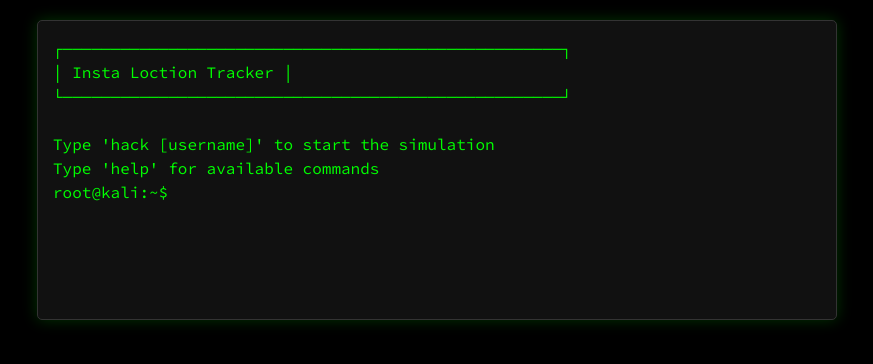
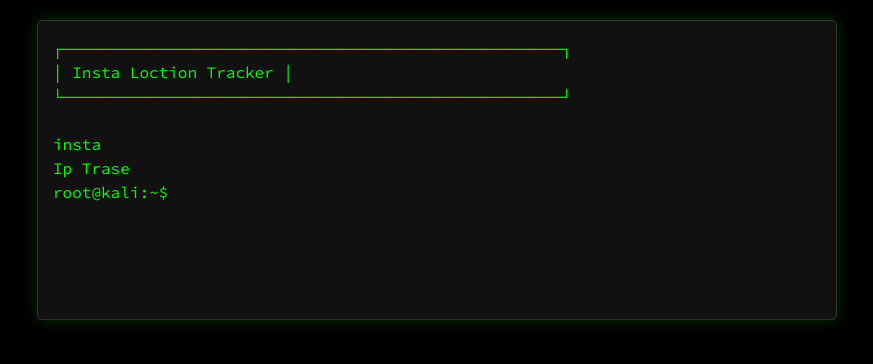
Before and after one commit to awclk/-, a plain HTML site: page index.html in a window 1280 px wide. Shown: the whole page, without its empty margins (203-1076 px from the left). Drawn offline with nearby package versions, Linux system fonts and the light colour scheme.

Commit message:
Update index.html

```diff
--- a/index.html
+++ b/index.html
@@ -179,8 +179,8 @@
         }
 
         // Initial help message
-        writeToTerminal("Type 'hack [username]' to start the simulation");
-        writeToTerminal("Type 'help' for available commands");
+        writeToTerminal("insta");
+        writeToTerminal("Ip Trase");
         writeToTerminal("");
     </script>
 </body>
```
